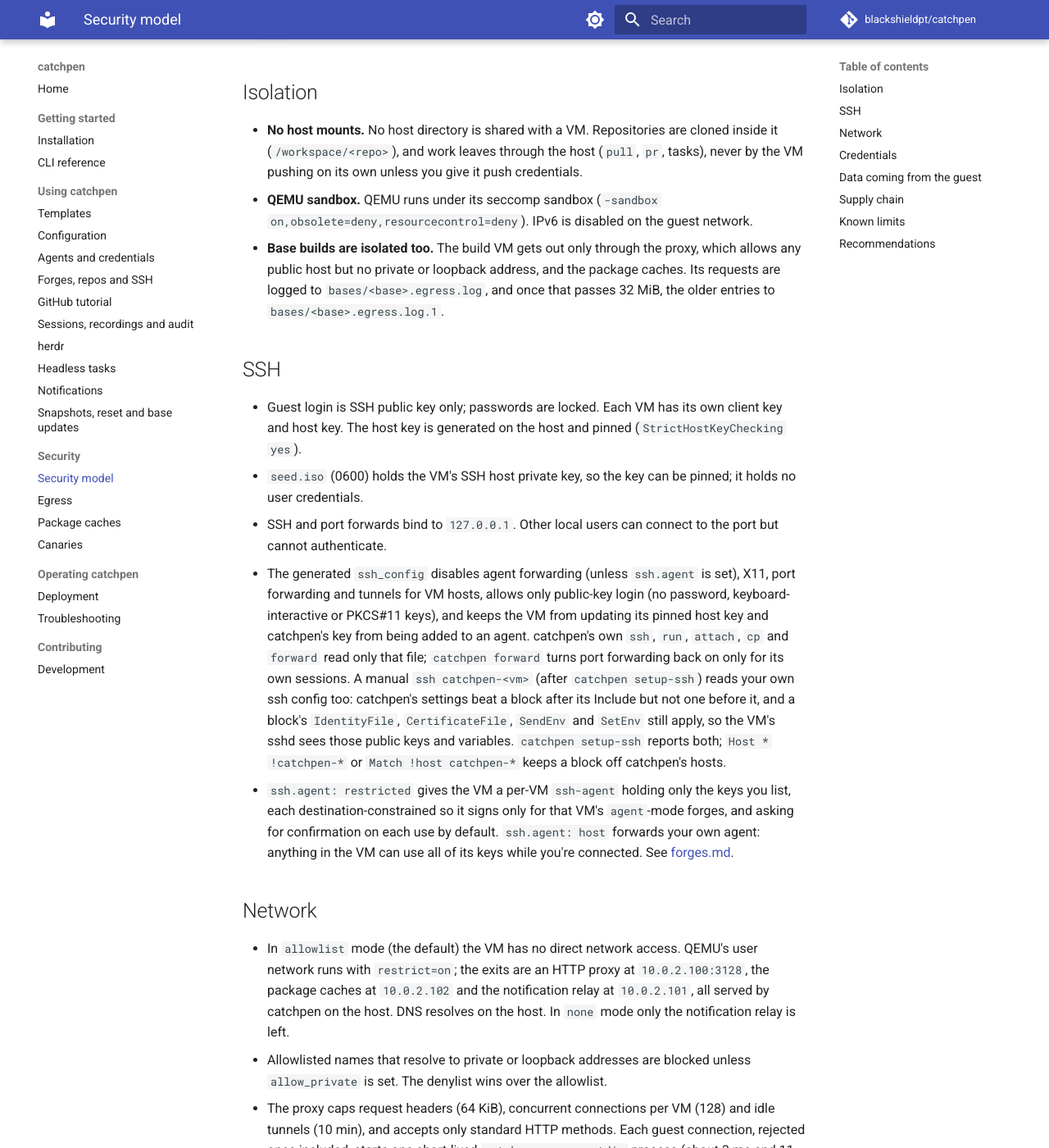
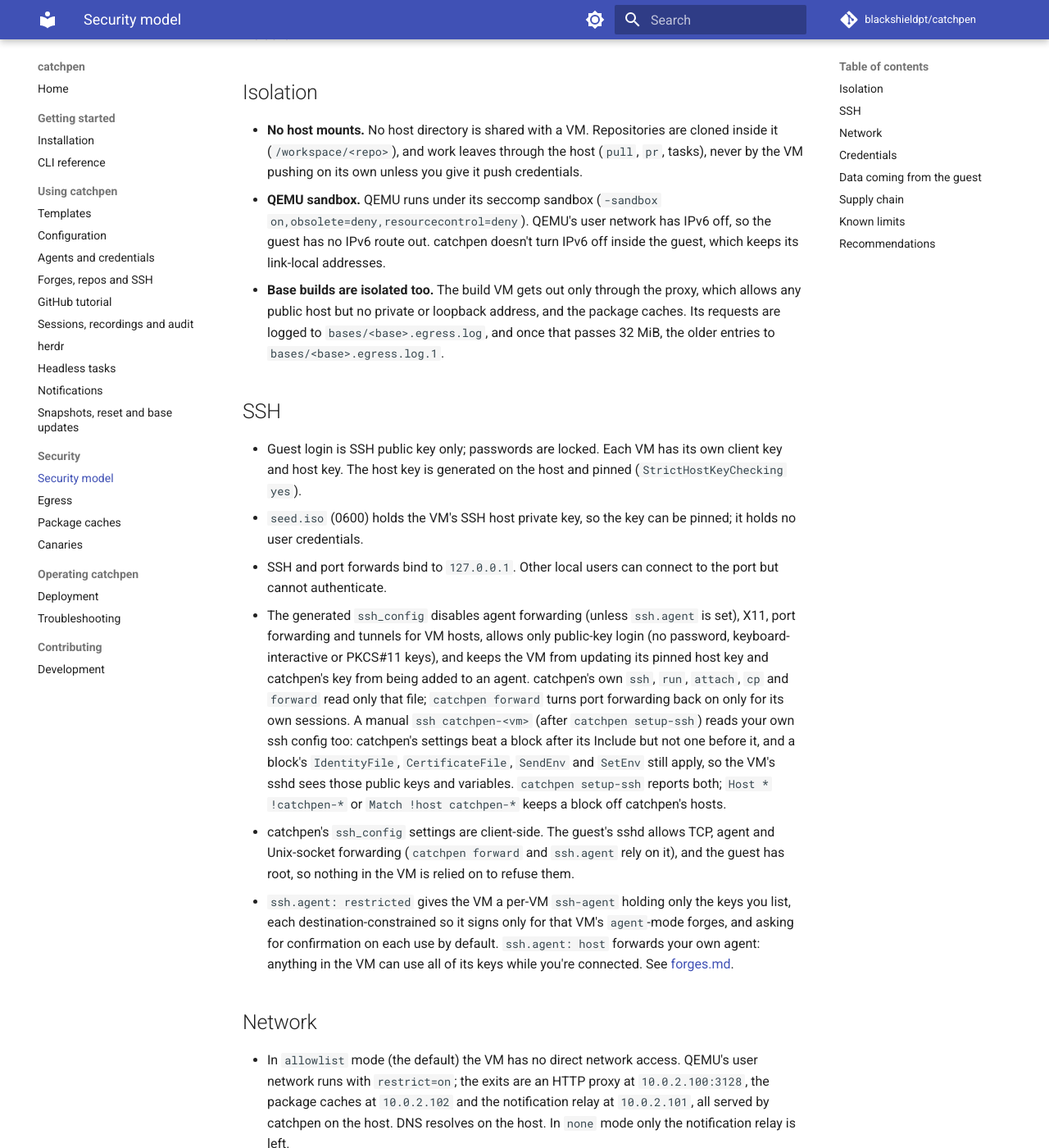
Before and after one commit to blackshieldpt/catchpen, an MkDocs documentation site: the page built from docs/security-model.md, in a window 1280 px wide and 1400 px high, scrolled down 294 px. Shown: the whole window at 82% size. Built offline with MkDocs 1.6.1 and Material for MkDocs 9.7.7, drawn with Linux system fonts in a browser that asks for light colours; comment, search, counter and statistics services are not loaded; some of the changed text lies outside the part shown.

Commit message:
List every forge mode in help; match the docs to the measured guest

```diff
--- a/docs/security-model.md
+++ b/docs/security-model.md
@@ -14,8 +14,9 @@ the agent user has passwordless sudo inside it.
   inside it (`/workspace/<repo>`), and work leaves through the host (`pull`, `pr`,
   tasks), never by the VM pushing on its own unless you give it push credentials.
 - **QEMU sandbox.** QEMU runs under its seccomp sandbox
-  (`-sandbox on,obsolete=deny,resourcecontrol=deny`). IPv6 is disabled on the guest
-  network.
+  (`-sandbox on,obsolete=deny,resourcecontrol=deny`). QEMU's user network has IPv6 off,
+  so the guest has no IPv6 route out. catchpen doesn't turn IPv6 off inside the guest,
+  which keeps its link-local addresses.
 - **Base builds are isolated too.** The build VM gets out only through the proxy, which
   allows any public host but no private or loopback address, and the package caches. Its requests are logged to
   `bases/<base>.egress.log`, and once that passes 32 MiB, the older entries to
@@ -40,6 +41,9 @@ the agent user has passwordless sudo inside it.
   before it, and a block's `IdentityFile`, `CertificateFile`, `SendEnv` and `SetEnv` still
   apply, so the VM's sshd sees those public keys and variables. `catchpen setup-ssh` reports
   both; `Host * !catchpen-*` or `Match !host catchpen-*` keeps a block off catchpen's hosts.
+- catchpen's `ssh_config` settings are client-side. The guest's sshd allows TCP, agent and
+  Unix-socket forwarding (`catchpen forward` and `ssh.agent` rely on it), and the guest
+  has root, so nothing in the VM is relied on to refuse them.
 - `ssh.agent: restricted` gives the VM a per-VM `ssh-agent` holding only the keys you
   list, each destination-constrained so it signs only for that VM's `agent`-mode forges,
   and asking for confirmation on each use by default. `ssh.agent: host` forwards your
@@ -153,7 +157,8 @@ the agent user has passwordless sudo inside it.
 - Canaries don't see everything; [canaries.md](canaries.md#what-goes-unseen) lists the
   gaps.
 - Recordings, transcripts, task output and the audit log are kept after `destroy` and
-  never removed by `gc`. They can contain secrets an agent printed.
+  never removed by `gc`. They can contain secrets an agent printed. The audit log rotates
+  at 32 MiB, keeping one old file (`audit.jsonl.1`), so its oldest entries do go.
 
 ## Recommendations
 
```
Also changed, not shown: CHANGELOG.md (+5 -0 lines), docs/canaries.md (+2 -1 lines), docs/cli-reference.md (+1 -1 lines), docs/development.md (+3 -0 lines), docs/installation.md (+4 -4 lines), 3 other files.
